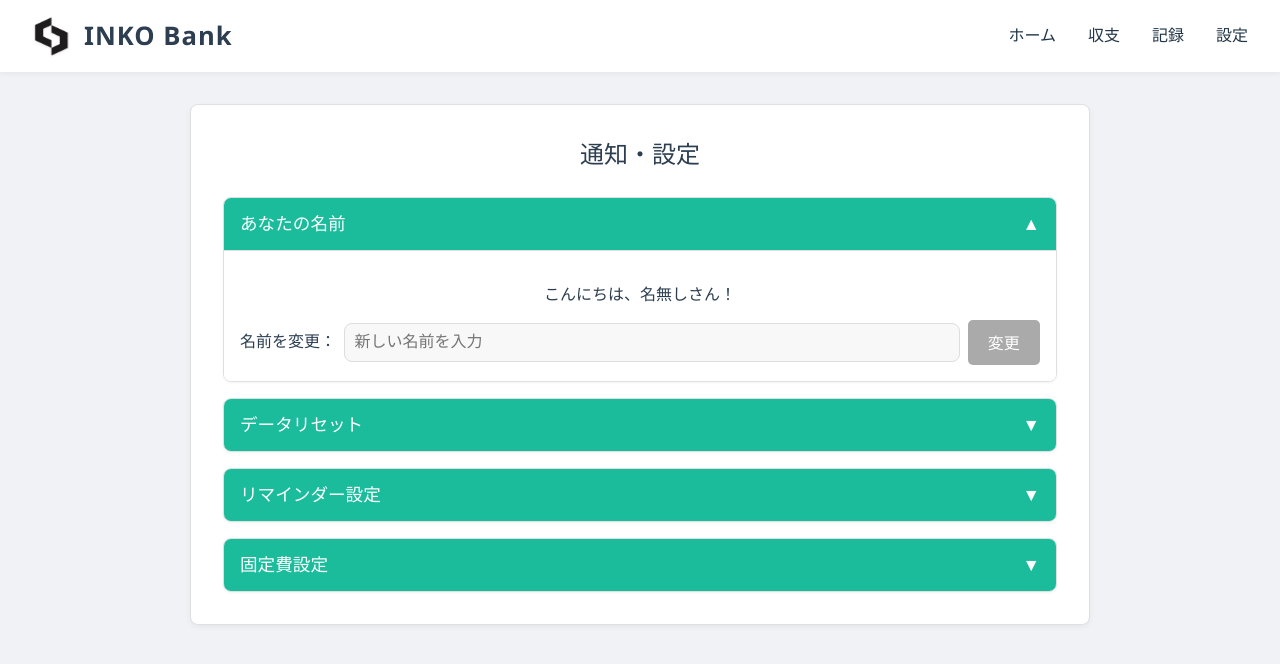
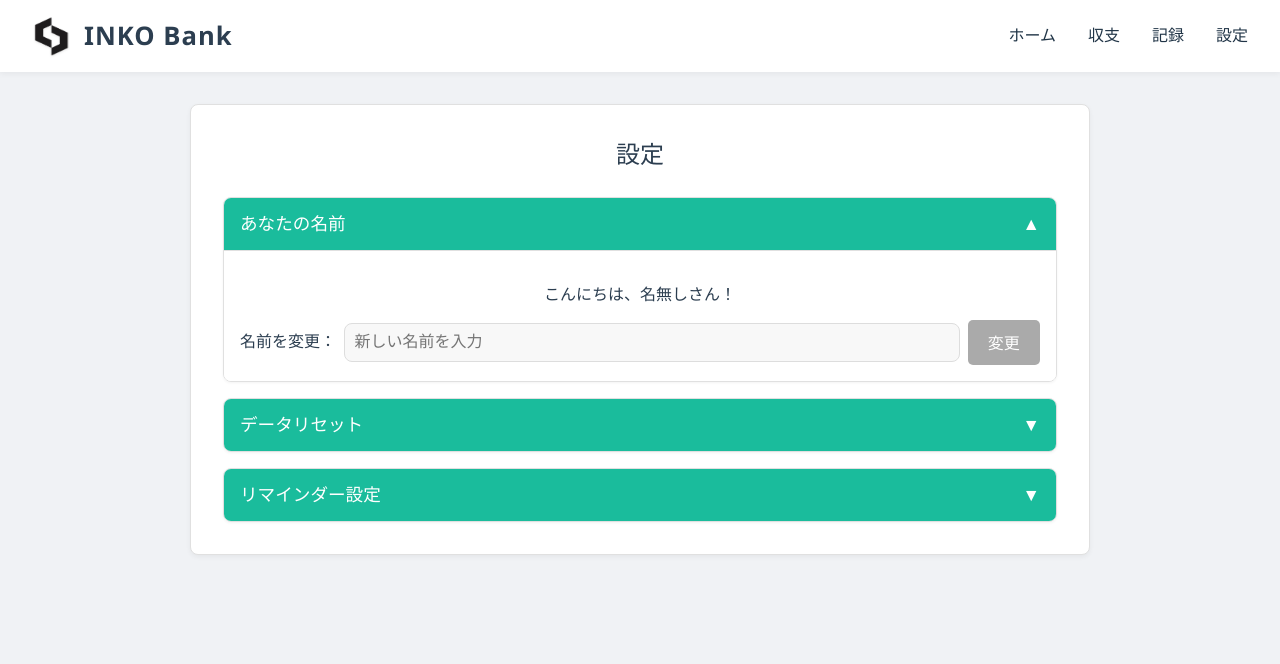
Before and after one commit to noctali168/Vue-kakeiboD, a Vue app: page /notify in a window 1280 px wide. Shown: the top 664 px of the page. Built offline with nearby package versions, Linux system fonts and the light colour scheme.

Commit message:
設定ページ編集

```diff
--- a/src/pages/NotifyPage.vue
+++ b/src/pages/NotifyPage.vue
@@ -3,7 +3,7 @@
     <BackHome />
 
     <div class="notify-page-container component-container">
-      <h2>通知・設定</h2>
+      <h2>設定</h2>
 
       <section class="accordion">
         <header @click="toggleSection('name')" class="accordion-header">
@@ -34,16 +34,6 @@
           <ReminderSetting />
         </div>
       </section>
-
-      <section class="accordion">
-        <header @click="toggleSection('fixedCost')" class="accordion-header">
-          固定費設定
-          <span>{{ isOpen.fixedCost ? '▲' : '▼' }}</span>
-        </header>
-        <div v-show="isOpen.fixedCost" class="accordion-content">
-          <FixedCost />
-        </div>
-      </section>
     </div>
   </div>
 </template>
@@ -52,7 +42,6 @@
 import ReminderSetting from '../components/ReminderSetting.vue'
 import NameSetting from '../components/NameSetting.vue'
 import Reset from '../components/Reset.vue'
-import FixedCost from '../components/FixedCost.vue'
 import BackHome from '../components/BackHome.vue'
 import { ref, onMounted } from 'vue'
 
```
